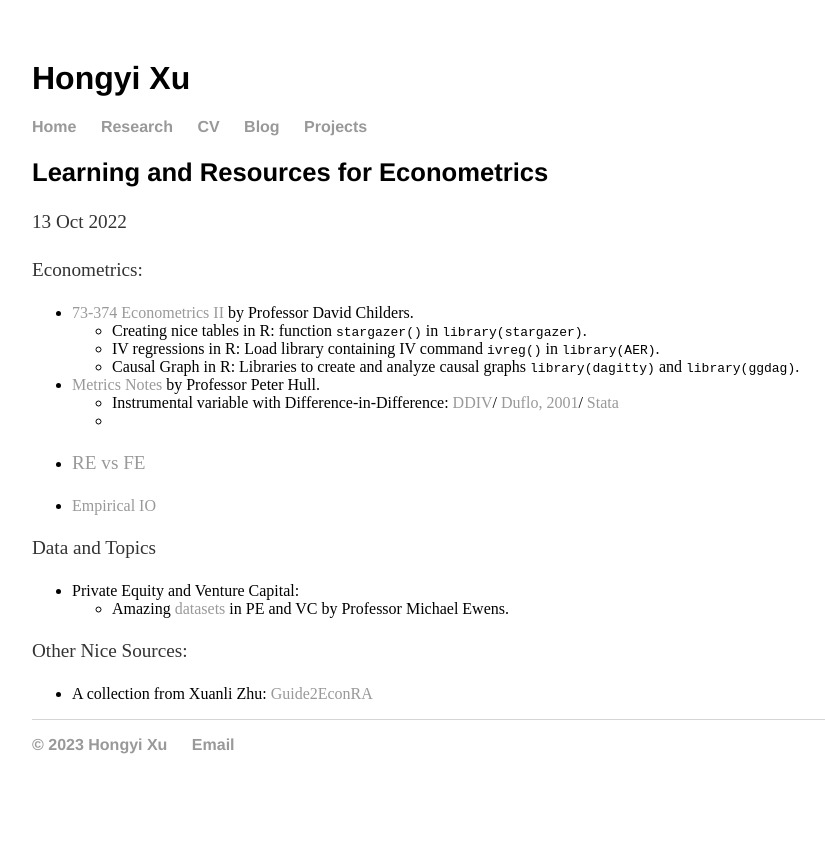
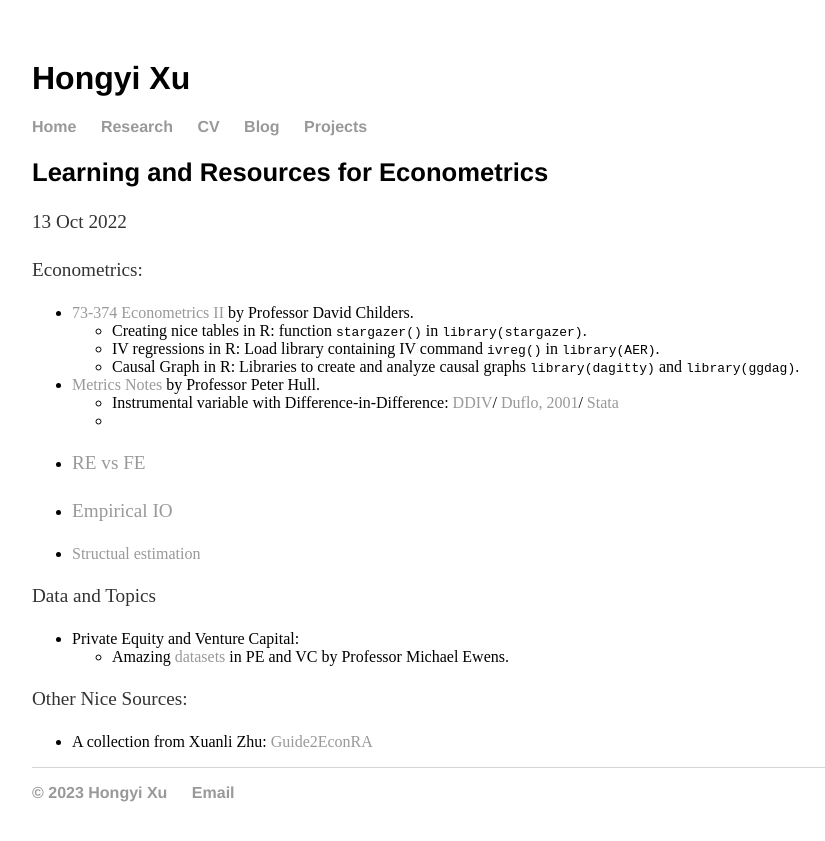
Before and after one commit to hongyileoxu/hongyileoxu.github.io, a Jekyll site: the page built from _posts/2022-10-13-great-resources.md, in a window 1280 px wide. Shown: the top 841 px of the page, without its empty margins (160-985 px from the left). Built offline with Jekyll 4.4.1, drawn with Linux system fonts in a browser that asks for light colours.

Commit message:
Update 2022-10-13-great-resources.md

```diff
--- a/_posts/2022-10-13-great-resources.md
+++ b/_posts/2022-10-13-great-resources.md
@@ -18,6 +18,8 @@ Econometrics:
 
 -	[Empirical IO](https://github.com/kohei-kawaguchi/EmpiricalIO.git)
 
+-	[Structual estimation](https://github.com/drewvankuiken/drewvankuiken.github.io/tree/66e4f3174774fa3dc966473d31e1053a29b2efa4/files/helpful_materials/lyman_slides/Re%20_Choosing_classes)
+
 
 Data and Topics
 -   Private Equity and Venture Capital:
```
